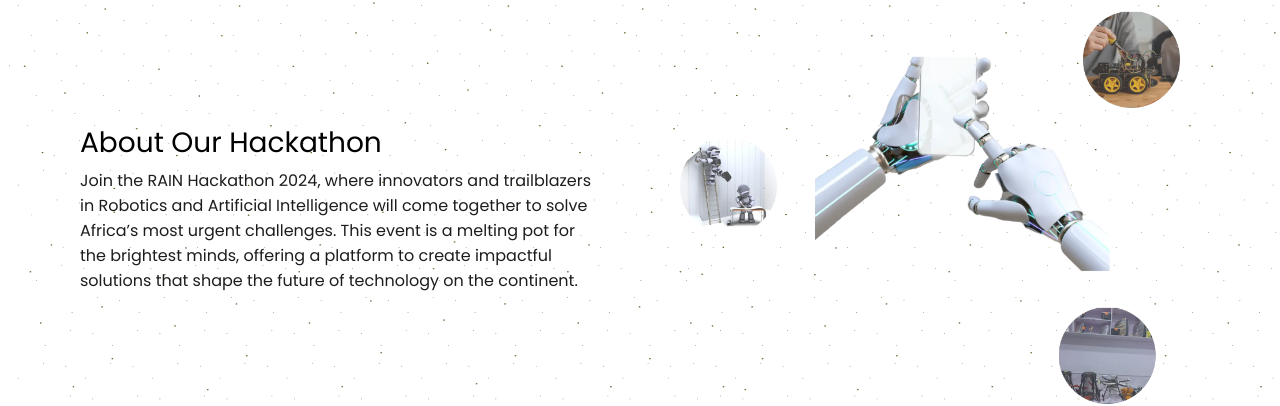
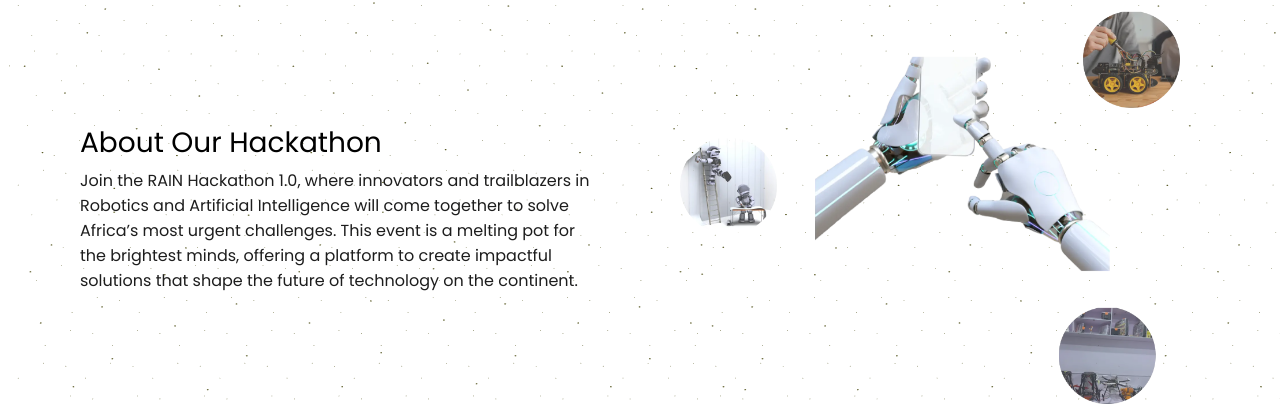
Before and after one commit to Moshood-Kausar/rain-hackathon, a Next.js app: page / in a window 1280 px wide. Shown: the part 955-1361 px from the top of the page. Built offline with nearby package versions, Linux system fonts and the light colour scheme.

Commit message:
Update About.jsx

```diff
--- a/app/components/About.jsx
+++ b/app/components/About.jsx
@@ -6,7 +6,7 @@ export default function About() {
       <div className="w-full lg:w-1/2">
         <h1 className="font-medium text-center md:text-start text-[18px] lg:text-[28px] mb-1">About Our Hackathon</h1>
 
-        <p className={` text-xs font-thin text-dark md:text-[16px] text-center md:text-start`}>{`Join the RAIN Hackathon 2024, where innovators and trailblazers in Robotics and Artificial Intelligence will come together to solve Africa’s most urgent challenges. This event is a melting pot for the brightest minds, offering a platform to create impactful solutions that shape the future of technology on the continent.`}</p>
+        <p className={` text-xs font-thin text-dark md:text-[16px] text-center md:text-start`}>{`Join the RAIN Hackathon 1.0, where innovators and trailblazers in Robotics and Artificial Intelligence will come together to solve Africa’s most urgent challenges. This event is a melting pot for the brightest minds, offering a platform to create impactful solutions that shape the future of technology on the continent.`}</p>
       </div>
 
       <div className=" lg:w-1/2">
```
